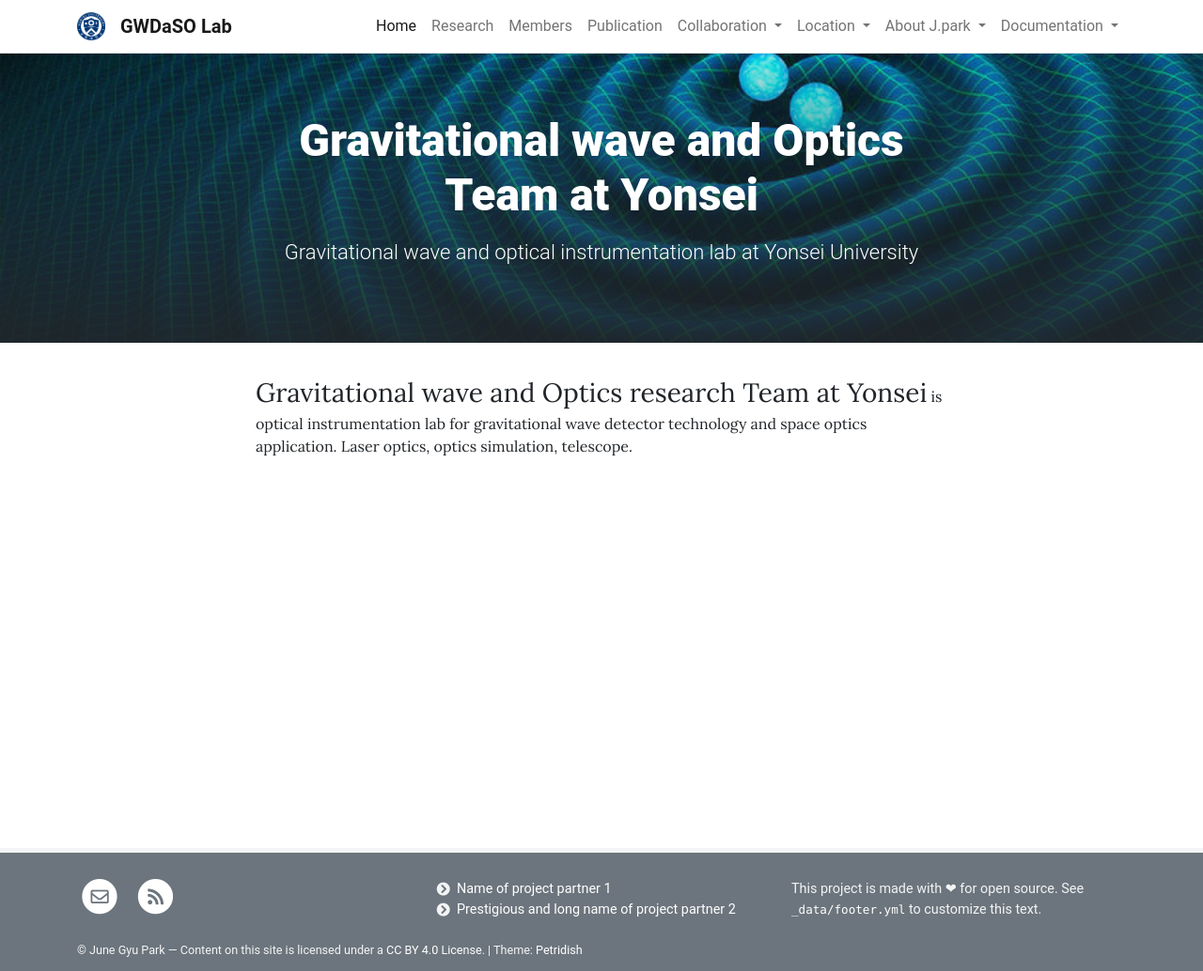
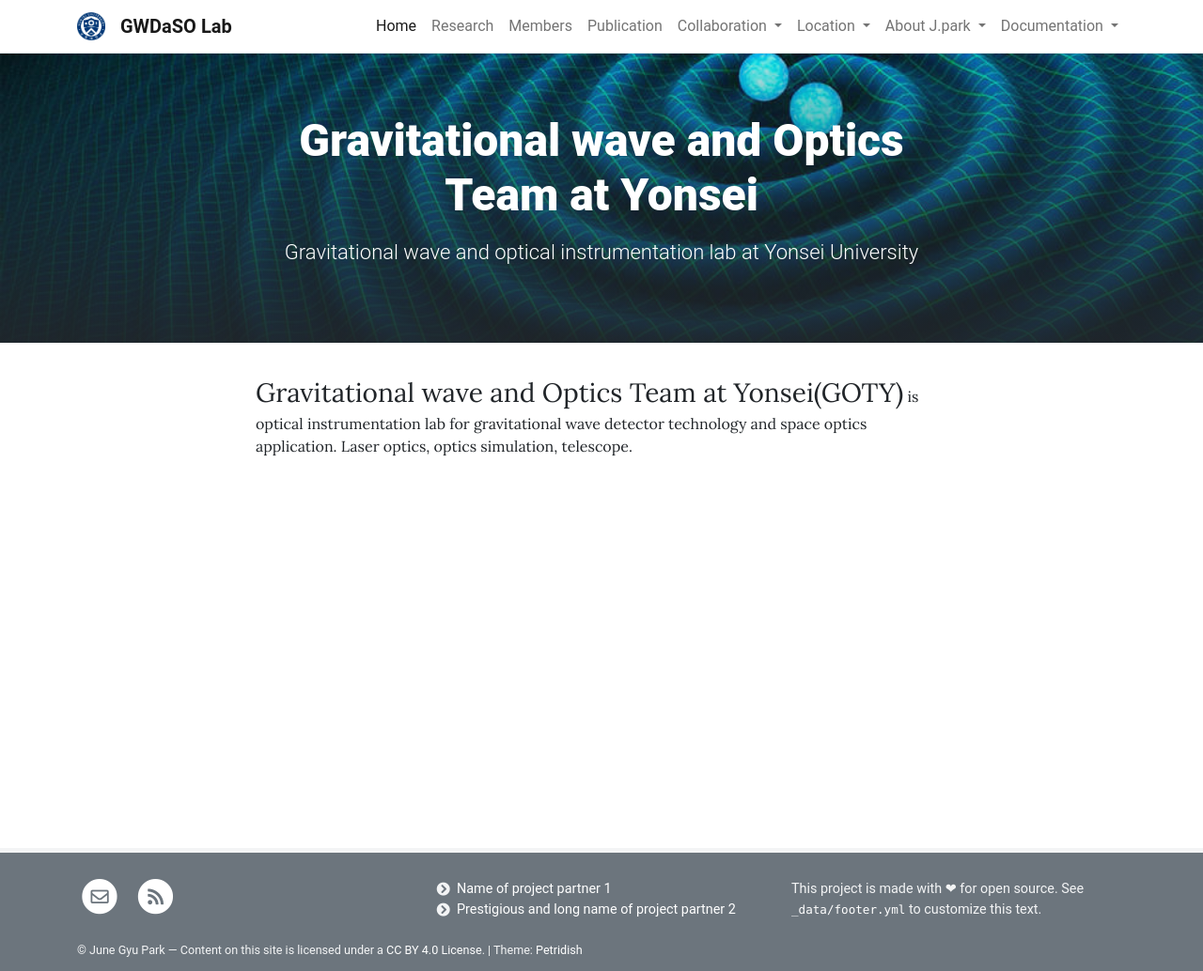
Before and after one commit to jgpark84/testpage, a Jekyll site: the page built from pages/home.md, in a window 1280 px wide. Shown: the whole page at 94% size. Built offline with Jekyll 4.4.1, drawn with Linux system fonts in a browser that asks for light colours.

Commit message:
Update home.md

```diff
--- a/pages/home.md
+++ b/pages/home.md
@@ -6,4 +6,4 @@ background: /assets/theme/images/banne.jpg
 permalink: /
 ---
 
-<span style="font-size:28px">Gravitational wave and Optics research Team at Yonsei</span> is optical instrumentation lab for gravitational wave detector technology and space optics application. Laser optics, optics simulation, telescope.
+<span style="font-size:28px">Gravitational wave and Optics Team at Yonsei(GOTY)</span> is optical instrumentation lab for gravitational wave detector technology and space optics application. Laser optics, optics simulation, telescope.
```
